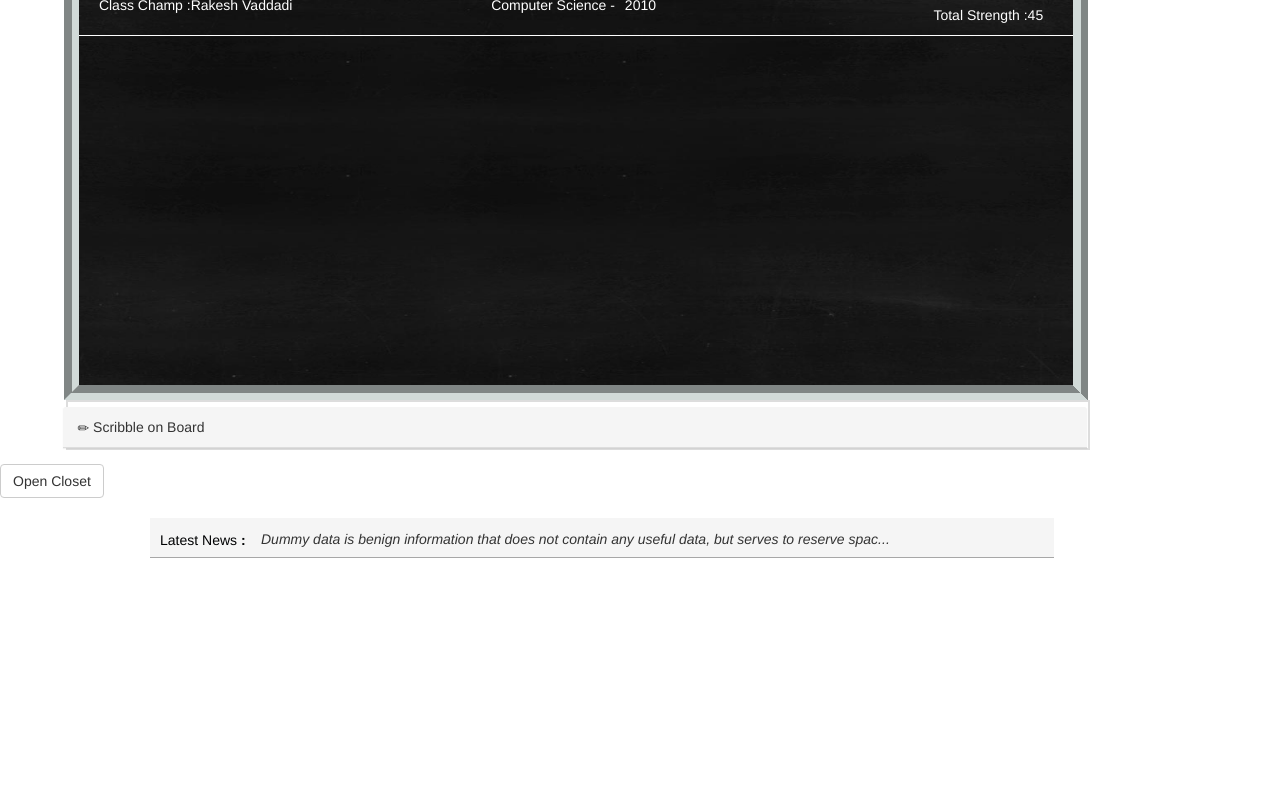
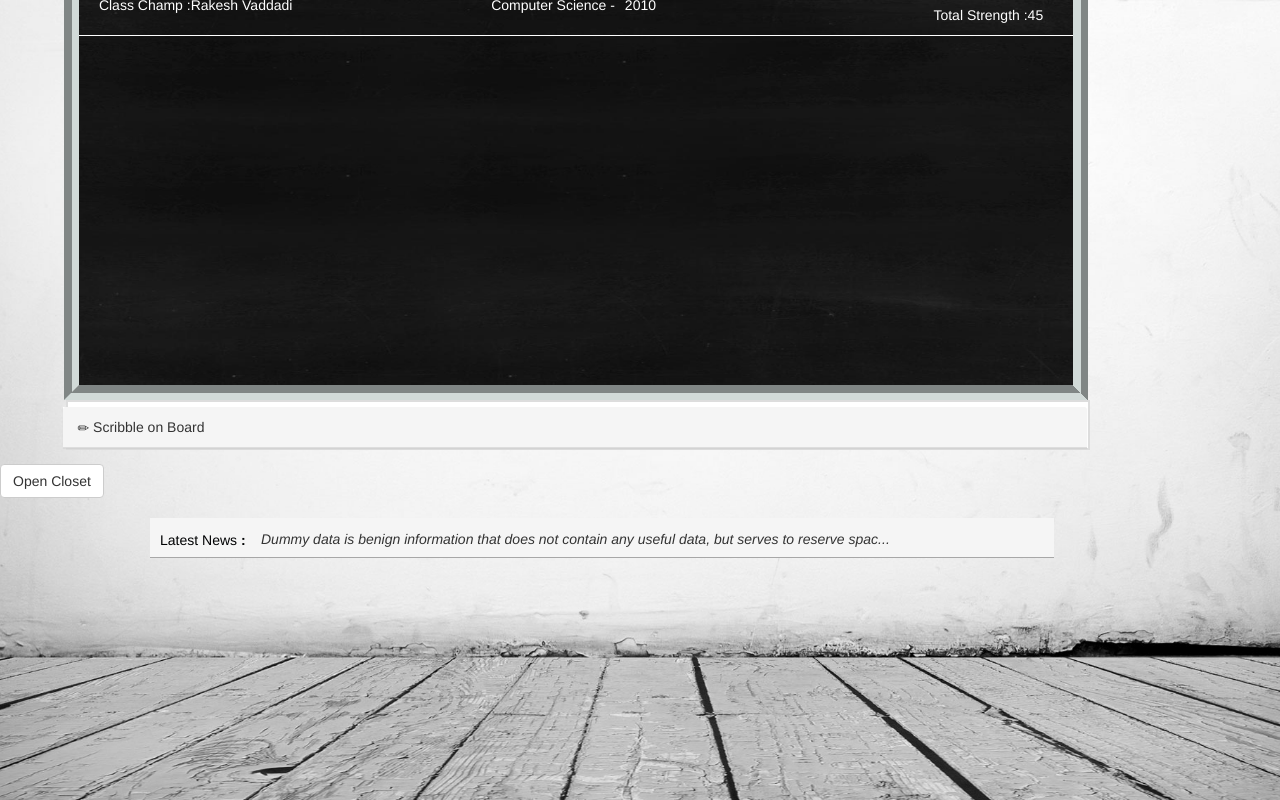
Before and after one commit to Diffinder/topez, a PHP site: page /bb.php in a window 1280 px wide. Run offline with PHP 8.4, Linux system fonts and the light colour scheme; some libraries are stand-ins or nearby versions; some web fonts are replaced.

Commit message:
cover update

```diff
--- a/css/style.css
+++ b/css/style.css
@@ -23,7 +23,10 @@
 	/*border: 1px solid red;*/
 
 }
-
+body{
+   background:url('../images/bg.jpg') no-repeat center  fixed;
+   -webkit-background-size: cover;
+}
 .cc_title{
 	color: white;
 	font-weight: 300;
```
